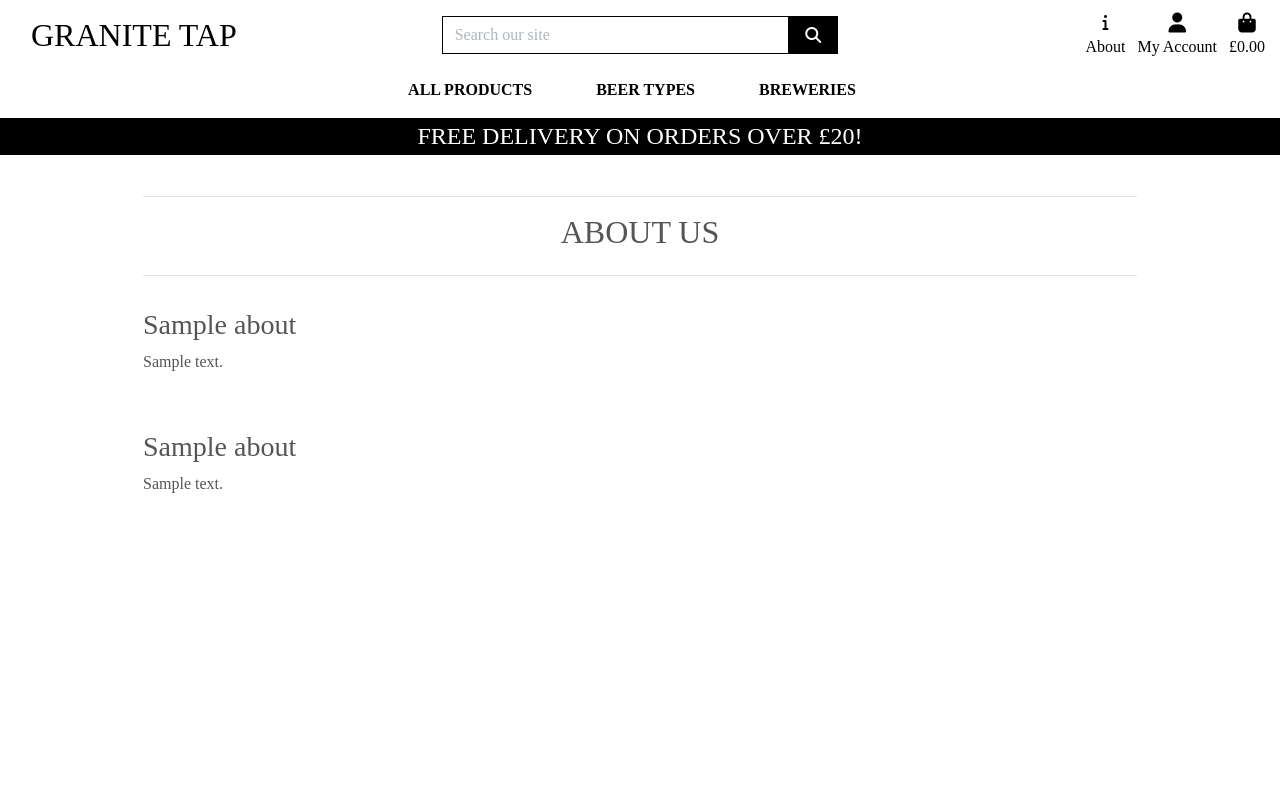
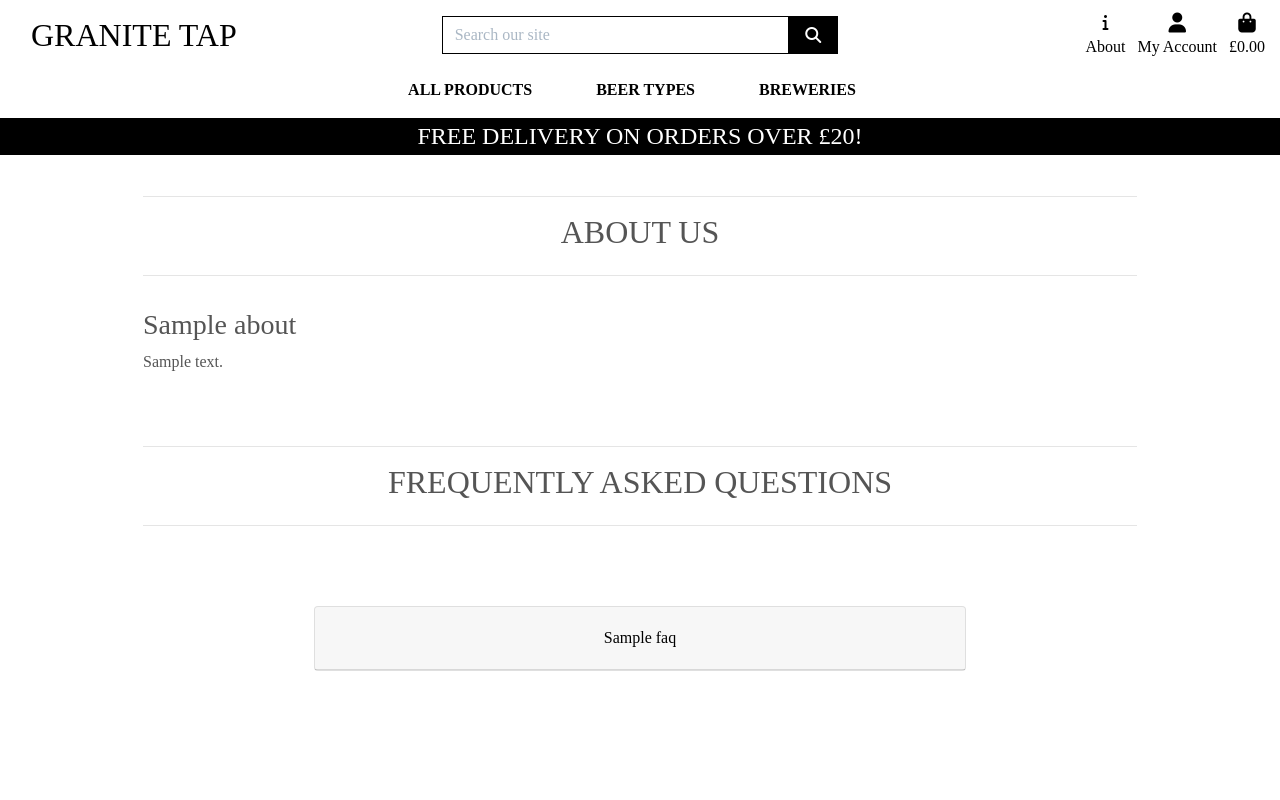
Before and after one commit to donald-macritchie/granite_tap, a Django app: page /about/about/ in a window 1280 px wide. Run offline with Django 3.2, Linux system fonts and the light colour scheme; tables that the repository leaves empty hold one stand-in row (values such as "Sample post"); some libraries are stand-ins or nearby versions; some web fonts are replaced.

Commit message:
added FAQs to about page

```diff
--- a/about/templates/about/about.html
+++ b/about/templates/about/about.html
@@ -1,9 +1,6 @@
 {% extends "base.html" %}
 {% load static %}
 
-<!-- {% block extra_css %}
-<link rel="stylesheet" href="{% static 'profiles/css/profile.css' %}">
-{% endblock %} -->
 
 {% block page_header %}
 <div class="container header-container">
@@ -35,20 +32,36 @@
             </div>
         </div>
         <!-- FAQs -->
+        <div class="row mb-5">
+            <div class="col text-center mt-3">
+                <hr>
+                <h2 class="logo-font mb-4">Frequently Asked Questions</h2>
+                <hr>
+            </div>
+        </div>
         <div class="row">
-            <div class="col mt-3 my-3">
-                {% for content in about_content %}
-                <div class="mb-4">
-                    <h3>{{ content.title }}</h3>
-                    <p>{{ content.content | safe }}</p>
+            <div class="col-md-8 offset-md-2 text-center text-black mt-3">
+                <div id="accordion">
+                    {% for faq in faqs %}
+                        <div class="card">
+                            <div class="card-header" id="heading{{ forloop.counter }}">
+                                <h5 class="mb-0">
+                                    <button class="btn btn-link btn-outline-black text-black" data-toggle="collapse" data-target="#collapse{{ forloop.counter }}"
+                                        aria-expanded="true" aria-controls="collapse{{ forloop.counter }}">
+                                        {{ faq.question }}
+                                    </button>
+                                </h5>
+                            </div>
+                            <div id="collapse{{ forloop.counter }}" class="collapse" aria-labelledby="heading{{ forloop.counter }}"
+                                data-parent="#accordion">
+                                <div class="card-body">
+                                    {{ faq.answer | safe }}
+                                </div>
+                            </div>
+                        </div>
+                    {% endfor %}
                 </div>
-                {% endfor %}
             </div>
         </div>
     </div>
 {% endblock %}
-
-    <!-- {% block postloadjs %}
-    {{ block.super }}
-    <script type="text/javascript" src="{% static 'profiles/js/countryfield.js' %}"></script>
-    {% endblock %} -->
```
